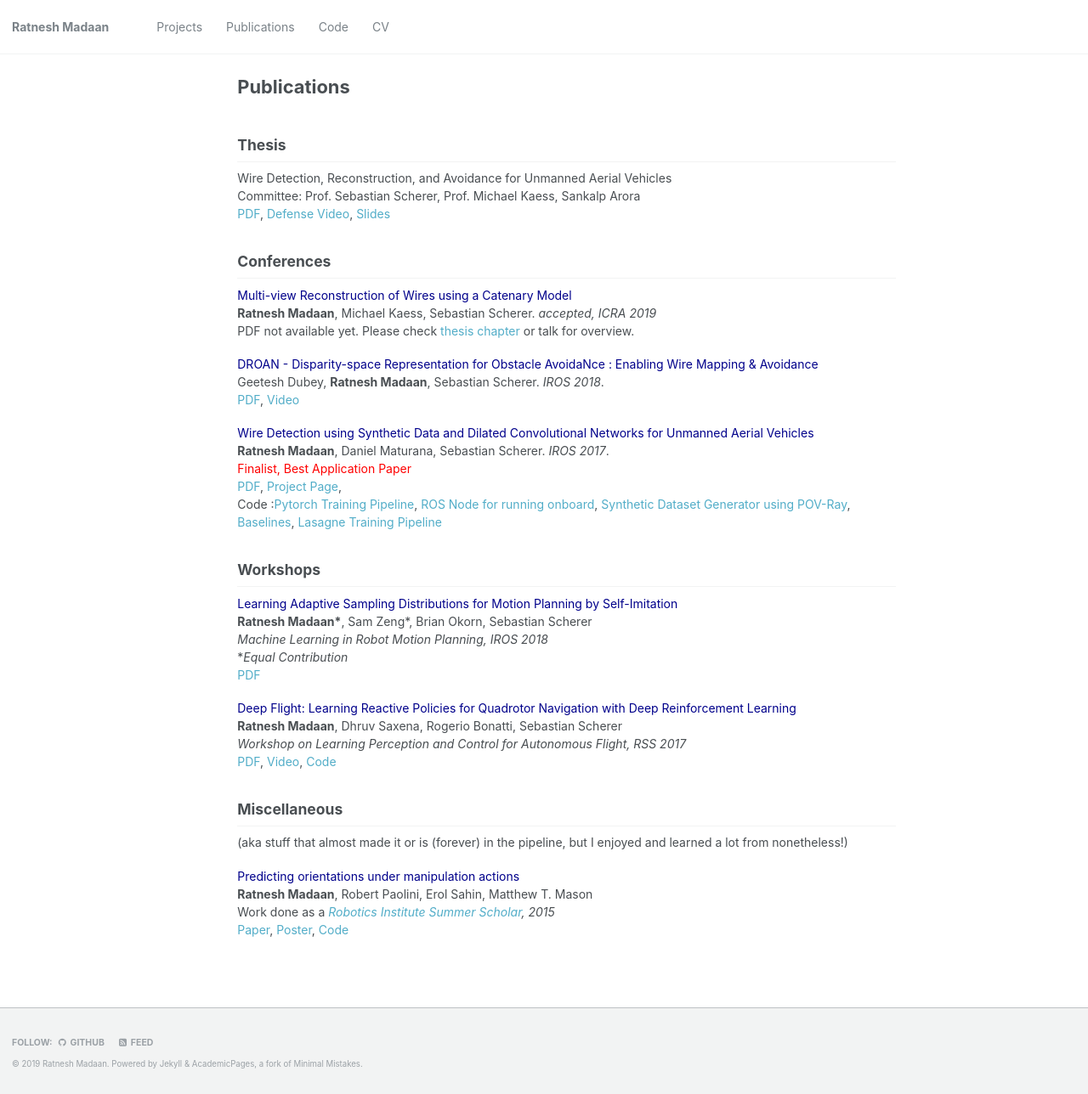
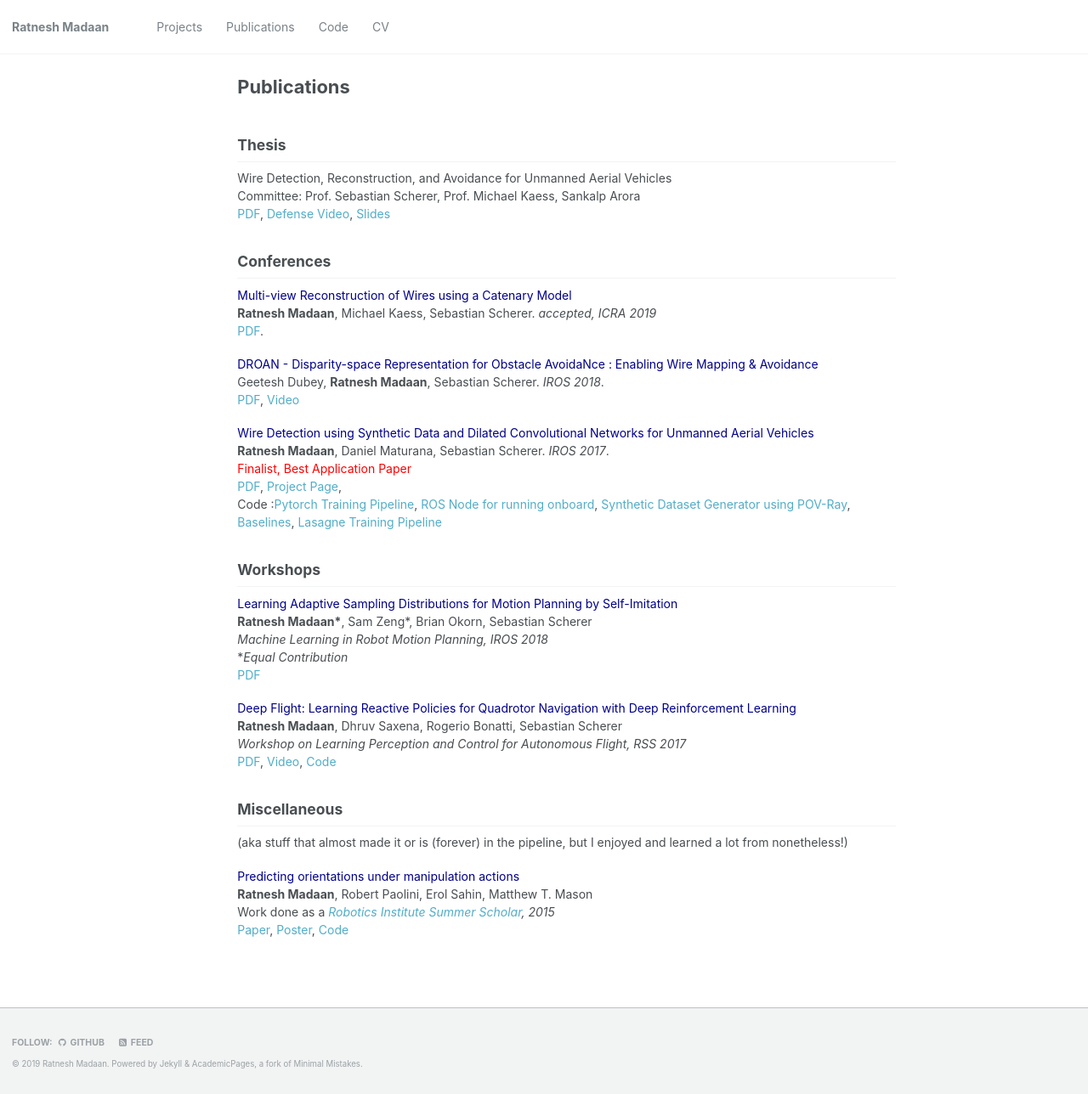
Before and after one commit to madratman/ratneshmadaan.github.io, a Jekyll site: the page built from _pages/publications.md, in a window 1280 px wide. Shown: the whole page at 85% size. Built offline with Jekyll 4.4.1, drawn with Linux system fonts in a browser that asks for light colours.

```diff
--- a/_pages/publications.md
+++ b/_pages/publications.md
@@ -7,24 +7,24 @@ author_profile: false
 ## Thesis
 Wire Detection, Reconstruction, and Avoidance for Unmanned Aerial Vehicles
 Committee: Prof. Sebastian Scherer, Prof. Michael Kaess, Sankalp Arora
-[PDF](https://www.ri.cmu.edu/wp-content/uploads/2018/08/cmu_thesis-1.pdf), [Defense Video](https://youtu.be/hcBduruWLp8), [Slides](https://docs.google.com/presentation/d/1U0Kb8G4NeIRWEB-_JExFZJwF_xmySf0iUt6d9S42jQ4/edit?usp=sharing)
+[PDF](https://www.ri.cmu.edu/publications/wire-detection-reconstruction-andavoidance-for-unmanned-aerial-vehicles/), [Defense Video](https://youtu.be/hcBduruWLp8), [Slides](https://docs.google.com/presentation/d/1U0Kb8G4NeIRWEB-_JExFZJwF_xmySf0iUt6d9S42jQ4/edit?usp=sharing)
 
 ## Conferences
 <span style="color:DarkBlue">Multi-view Reconstruction of Wires using a Catenary Model</span><br/>
 **Ratnesh Madaan**, Michael Kaess, Sebastian Scherer. _accepted, ICRA 2019_<br/>
-PDF not available yet. Please check [thesis chapter](https://www.ri.cmu.edu/wp-content/uploads/2018/08/cmu_thesis-1.pdf#page=37) or talk for overview.
+[PDF](https://www.ri.cmu.edu/publications/multi-view-reconstruction-of-wires-using-a-catenary-model-2/).
 <!-- [Talk](https://docs.google.com/presentation/d/1--Bvnd6JmxWq_eVvl22UfwIu8ZPyoctebes3UFvlIvQ/edit?usp=sharing),  -->
 <!-- [Code]() -->
 
 <span style="color:DarkBlue">DROAN - Disparity-space Representation for Obstacle AvoidaNce : Enabling Wire Mapping & Avoidance</span><br/>
 Geetesh Dubey, **Ratnesh Madaan**, Sebastian Scherer. _IROS 2018_.<br/>
-[PDF](https://www.ri.cmu.edu/wp-content/uploads/2018/08/IROS18_1856_FI.pdf),
+[PDF](https://www.ri.cmu.edu/publications/droan-disparity-space-representation-for-obstacle-avoidance-enabling-wire-mapping-avoidance/),
 [Video](https://www.youtube.com/watch?v=9VABb6Lc7B8&)
 
 <span style="color:DarkBlue">Wire Detection using Synthetic Data and Dilated Convolutional Networks for Unmanned Aerial Vehicles</span><br/>
 **Ratnesh Madaan**, Daniel Maturana, Sebastian Scherer. _IROS 2017_.<br/>
 <span style="color:red">Finalist, Best Application Paper</span><br/>
-[PDF](https://www.ri.cmu.edu/wp-content/uploads/2017/08/root.pdf),
+[PDF](https://www.ri.cmu.edu/publications/wire-detection-using-synthetic-data-and-dilated-convolutional-networks-for-unmanned-aerial-vehicles/),
 [Project Page](https://madratman.github.io/wire_detection_iros_2017/),<br/>
 Code :[Pytorch Training Pipeline](),
 [ROS Node for running onboard](),
```
